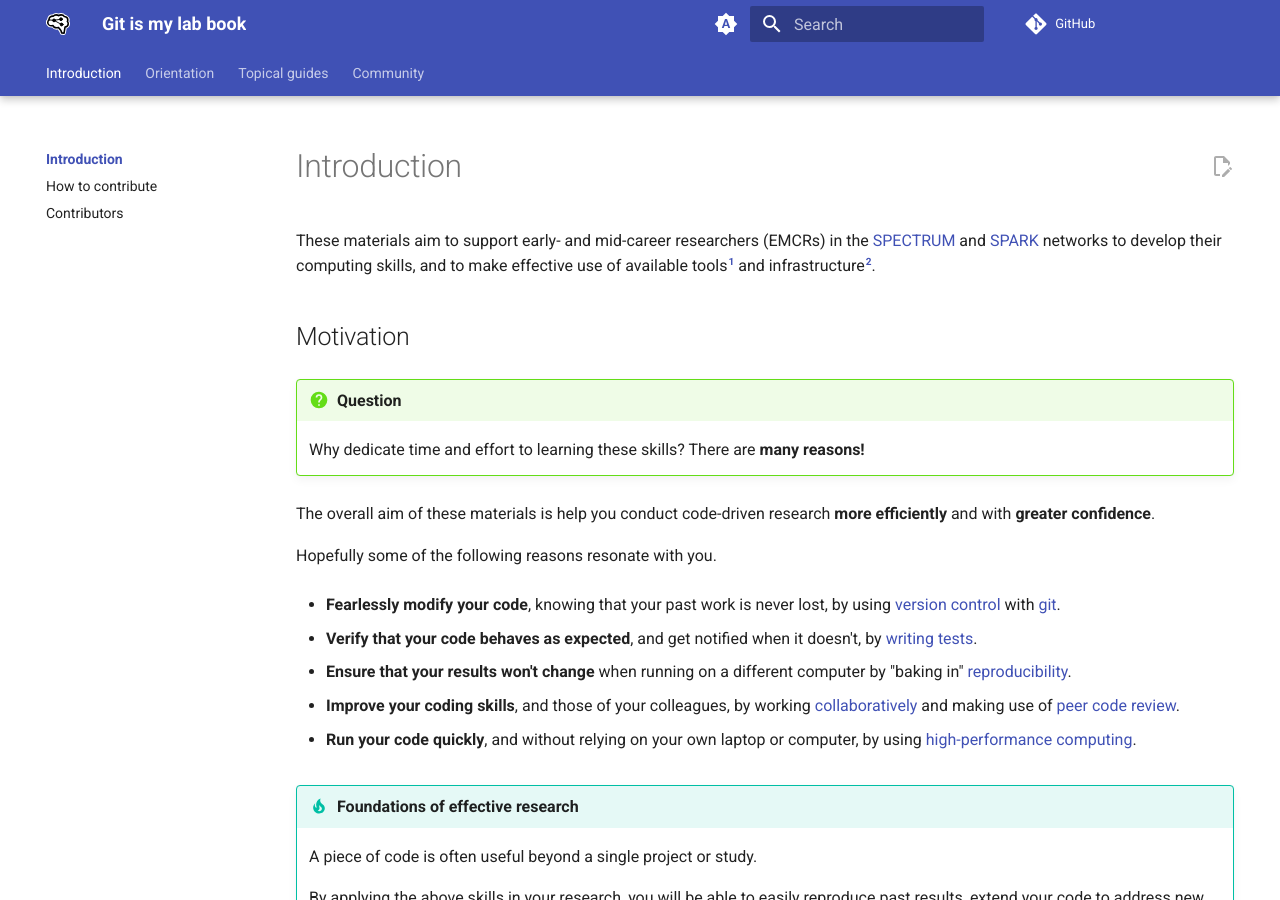
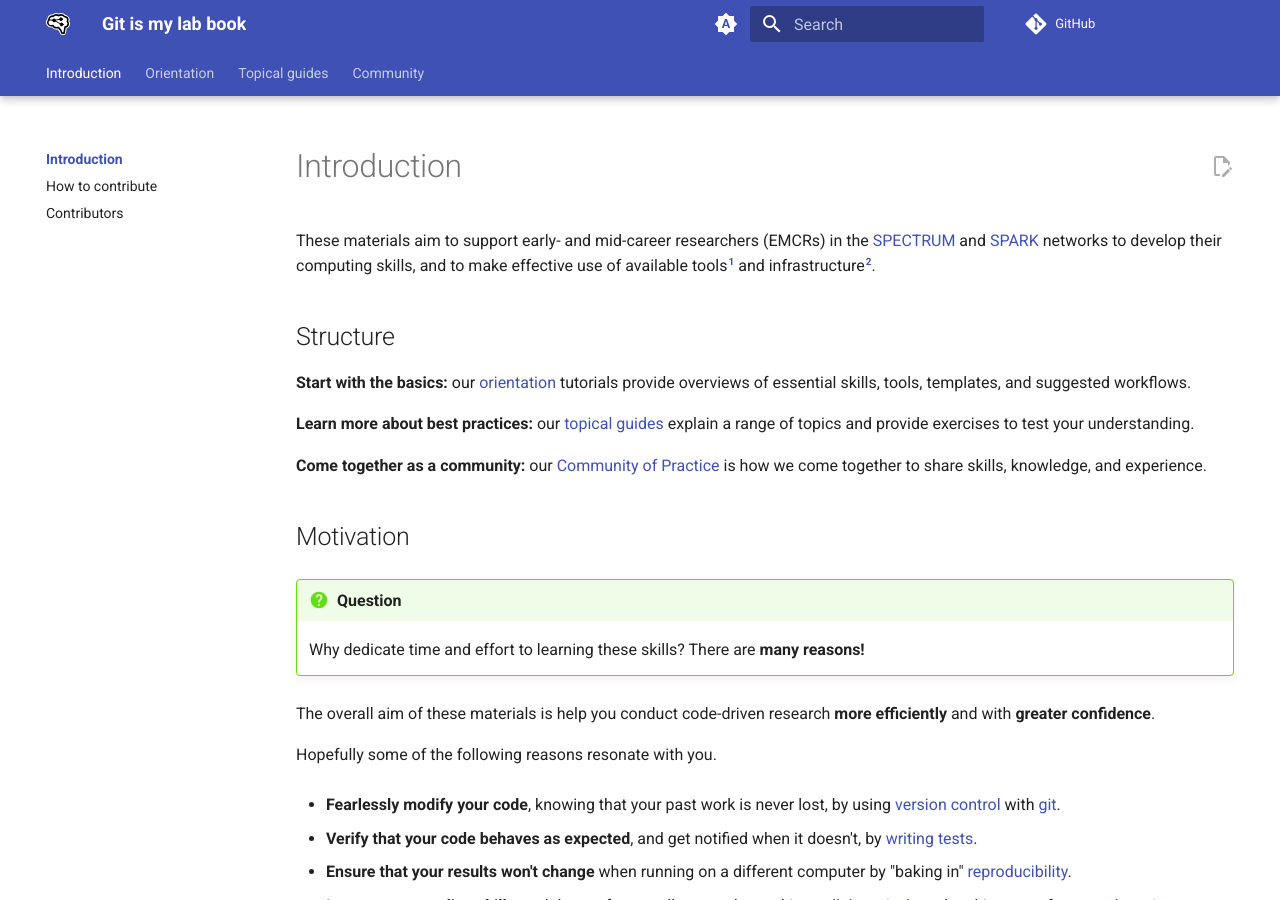
Before and after one commit to robmoss/git-is-my-lab-book, an MkDocs documentation site: the page built from docs/README.md, in a window 1280 px wide and 900 px high. Built offline with MkDocs 1.6.1 and Material for MkDocs 9.7.7, drawn with Linux system fonts in a browser that asks for light colours; nearby versions of some CDN libraries; library files that are not in the unit come from our copies; comment, search, counter and statistics services are not loaded.

Commit message:
Outline the high-level structure on the home page

```diff
--- a/docs/README.md
+++ b/docs/README.md
@@ -3,6 +3,14 @@
 These materials aim to support
 early- and mid-career researchers (EMCRs) in the
 [SPECTRUM](https://www.spectrum.edu.au/) and [SPARK](https://www.spark.edu.au/) networks to develop their computing skills, and to make effective use of available tools[^tools] and infrastructure[^infra].
+
+## Structure
+
+**Start with the basics:** our [orientation](orientation/README.md) tutorials provide overviews of essential skills, tools, templates, and suggested workflows.
+
+**Learn more about best practices:** our [topical guides](guides/README.md) explain a range of topics and provide exercises to test your understanding.
+
+**Come together as a community:** our [Community of Practice](community/README.md) is how we come together to share skills, knowledge, and experience.
 
 ## Motivation
 
```
